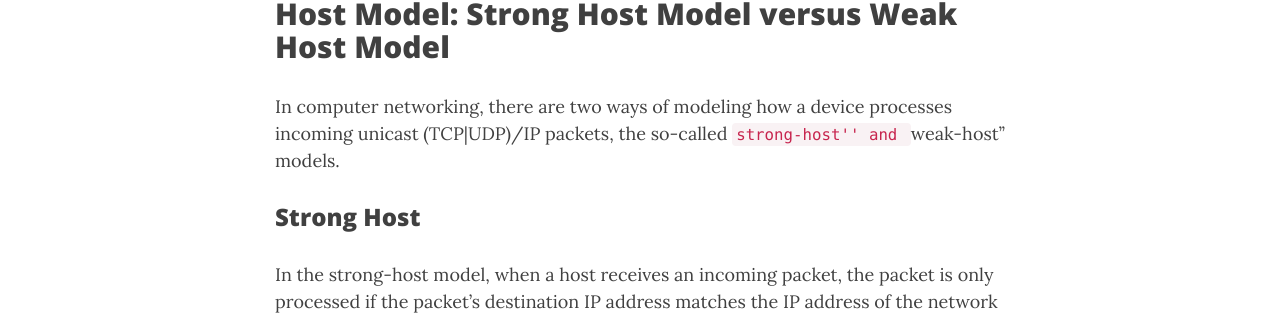
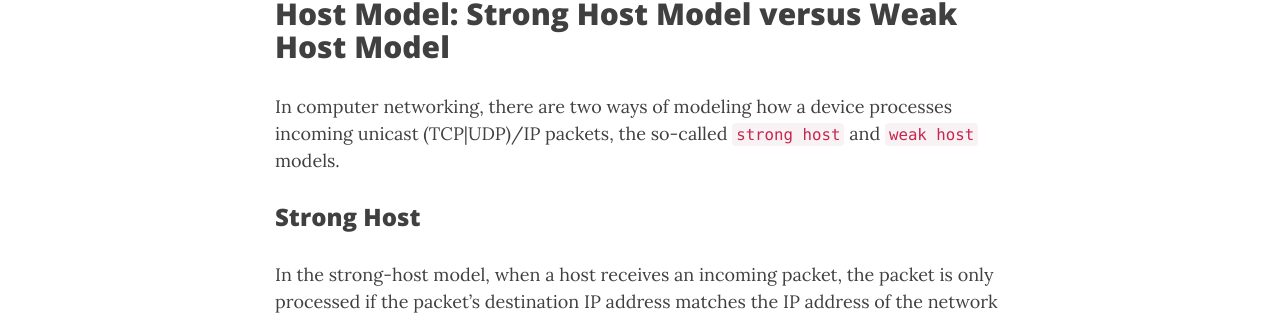
Before and after one commit to bmixonba/bmixonba.github.io, a Jekyll site: the page built from _posts/2025-05-08-Android-VPN-Internals-Netfilter.md, in a window 1280 px wide and 900 px high, scrolled down 383 px. Shown: the part 138-453 px from the top of the window. Built offline with Jekyll 4.4.1, drawn with Linux system fonts in a browser that asks for light colours; comment, search, counter and statistics services are not loaded.

Commit message:
Fixed formating in blog

```diff
--- a/_posts/2025-05-08-Android-VPN-Internals-Netfilter.md
+++ b/_posts/2025-05-08-Android-VPN-Internals-Netfilter.md
@@ -7,8 +7,8 @@ In this post, I will cover how Android implements its VPN functionality at the k
 ## Host Model: Strong Host Model versus Weak Host Model
 
 In computer networking, there are two ways of modeling how a device processes
-incoming unicast (TCP|UDP)/IP packets, the so-called ``strong-host'' and
-``weak-host'' models.
+incoming unicast (TCP|UDP)/IP packets, the so-called `strong host` and
+`weak host` models.
 
 ### Strong Host
 
```
